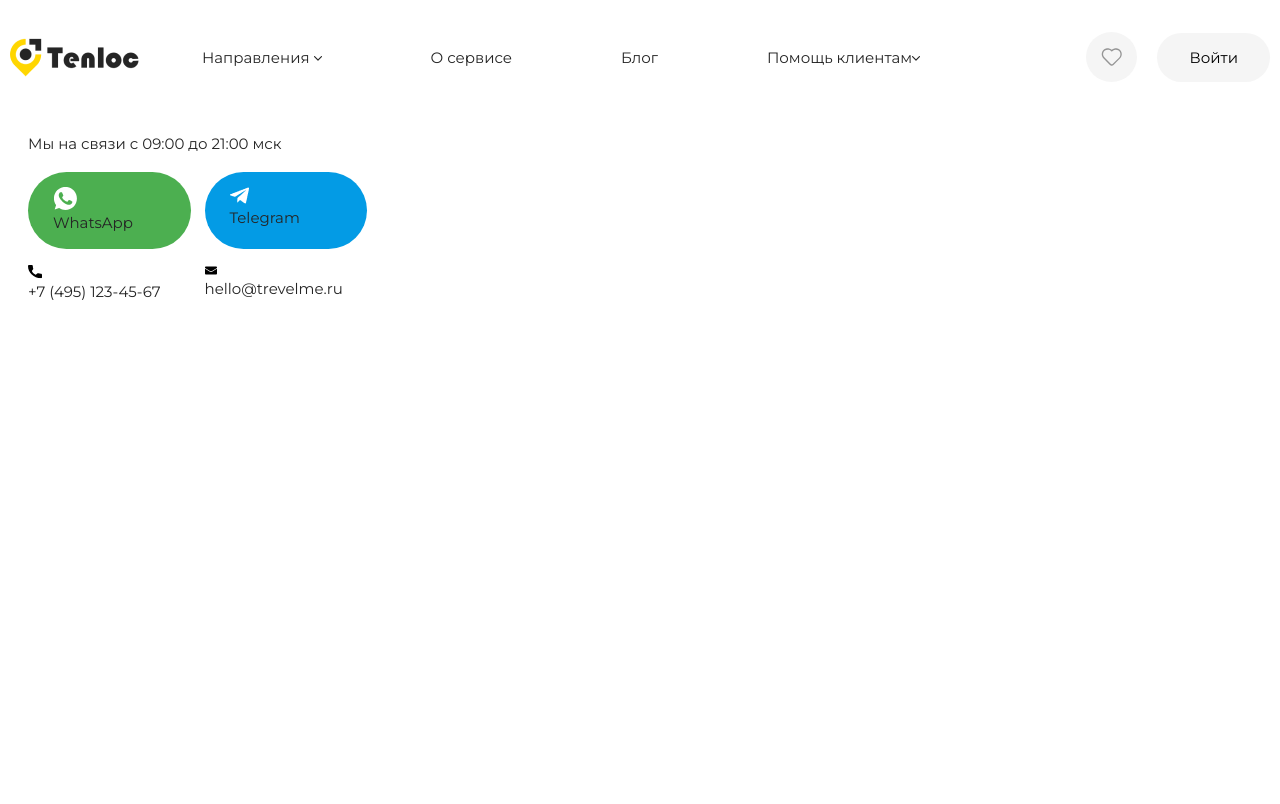
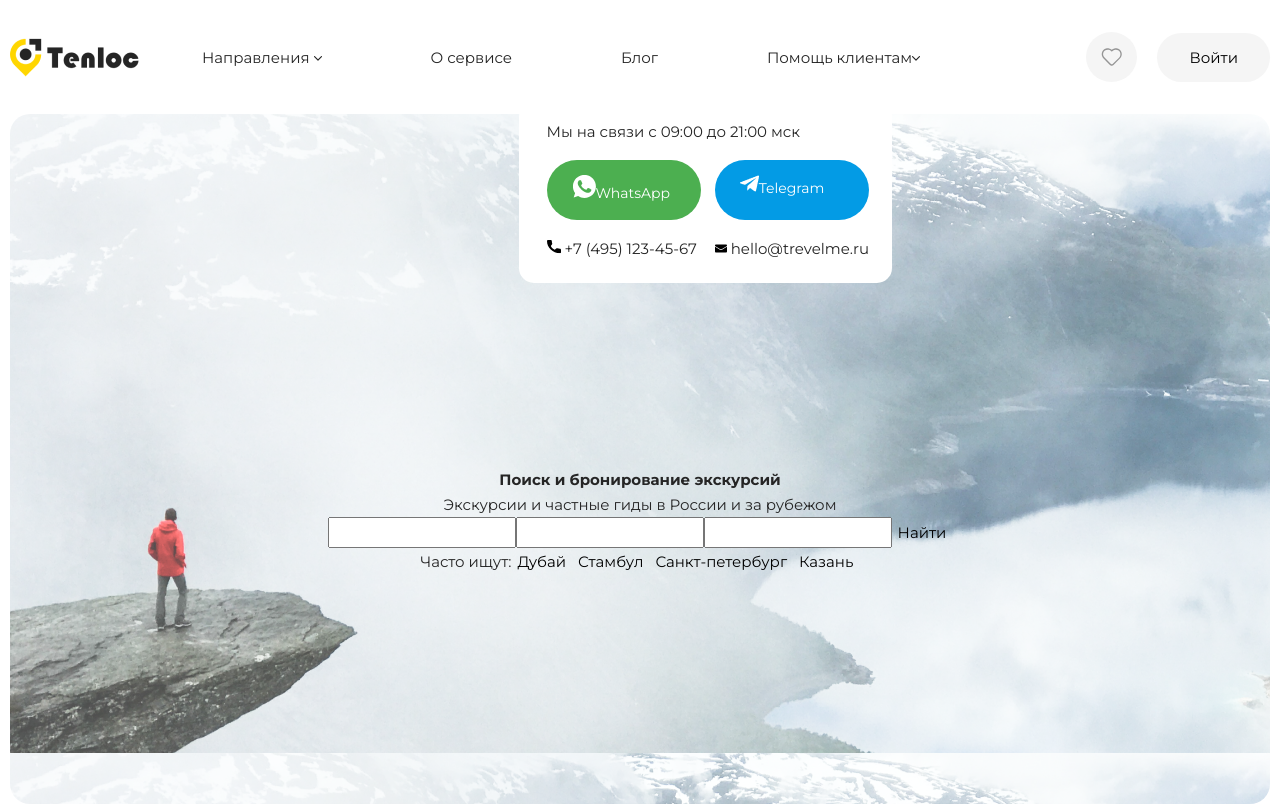
Before and after one commit to progdidi/tenloc, a React (Create React App) app: page / in a window 1280 px wide. Built offline with nearby package versions, Linux system fonts and the light colour scheme.

Commit message:
feat: add promo component

```diff
--- a/src/components/contacts/Contacts.js
+++ b/src/components/contacts/Contacts.js
@@ -13,11 +13,11 @@ const Contacts = () => {
         <div className="contacts">
             <p className="contacts__text">Мы на связи с 09:00 до 21:00 мск</p>
             <div className="contacts__links">
-                <a href="" className="contacts__btn whatsapp">
-                    <img src={whatsapp} alt="" className="contacts__btn-img" />WhatsApp
+                <a href="#" className="contacts__btn whatsapp">
+                    <img src={whatsapp} alt="" className="contacts__link-img" />WhatsApp
                 </a>
-                <a href="" className="contacts__btn tg">
-                    <img src={tg} alt="" className="contacts__btn-img" />Telegram
+                <a href="#" className="contacts__btn tg">
+                    <img src={tg} alt="" className="contacts__link-img" />Telegram
                 </a>
 
                 <a href="tel:+74951234567" className="contacts__link">
--- a/src/components/contacts/contacts.scss
+++ b/src/components/contacts/contacts.scss
@@ -3,6 +3,9 @@
     padding: 17px 23px 22px 28px;
     border-radius: 15px;
     background-color: #fff;
+    position: absolute;
+    top: -12px;
+    right: 30%;
     &__text {
         margin-bottom: 16px;
     }
@@ -14,6 +17,8 @@
         .contacts__btn {
             border-radius: 100px;
             padding: 14px 25px;
+            color: #fff;
+            font-size: 14px;
             &.whatsapp {
                 background-color: #4CAF50;;
             }
@@ -21,6 +26,11 @@
             &.tg {
                 background-color: #039BE5;;
             }
+
+        }
+
+        .contacts__link-img {
+            display: inline-block;
         }
 
         .contacts__link {
--- a/src/components/promo/Promo.js
+++ b/src/components/promo/Promo.js
@@ -1,9 +1,31 @@
+import Contacts from "../contacts/Contacts";
+
+//styles
+import './promo.scss';
+
 const Promo = () => {
     return (
         <section className="promo">
             <div className="container">
                 <div className="promo__inner">
+                    <Contacts></Contacts>
 
+                    <h1 className="promo__title">Поиск и бронирование экскурсий</h1>
+                    <p className="promo__text">Экскурсии и частные гиды в России и за рубежом</p>
+
+                    <form action="" className="promo__form">
+                        <input type="text" className="promo__form-input" />
+                        <input type="text" className="promo__form-input" />
+                        <input type="text" className="promo__form-input" />
+                        <button className="promo__form-btn">Найти</button>
+                    </form>
+
+                    <div className="promo__prompts">Часто ищут:
+                        <button className="promo__prompt">Дубай</button>
+                        <button className="promo__prompt">Стамбул</button>
+                        <button className="promo__prompt">Санкт-петербург</button>
+                        <button className="promo__prompt">Казань</button>
+                    </div>
                 </div>
             </div>
         </section>
--- a/src/components/promo/promo.scss
+++ b/src/components/promo/promo.scss
@@ -0,0 +1,15 @@
+
+
+.promo {
+    &__inner {
+        border-radius: 20px;
+        position: relative;
+        background-image: url('./images/promo.png');
+        min-height: calc(100vh - 110px);
+        padding-top: 123px;
+        display: flex;
+        flex-direction: column;
+        align-items: center;
+        justify-content: center;
+    }
+}
--- a/src/pages/mainPage/MainPage.js
+++ b/src/pages/mainPage/MainPage.js
@@ -1,11 +1,9 @@
 import Promo from "../../components/promo/Promo";
-import Contacts from "../../components/contacts/Contacts";
 
 const MainPage = () => {
     return (
         <>
         <Promo></Promo>
-        <Contacts></Contacts>
         </>
      );
 }
```
Also changed, not shown: src/components/promo/images/title.png (added).
